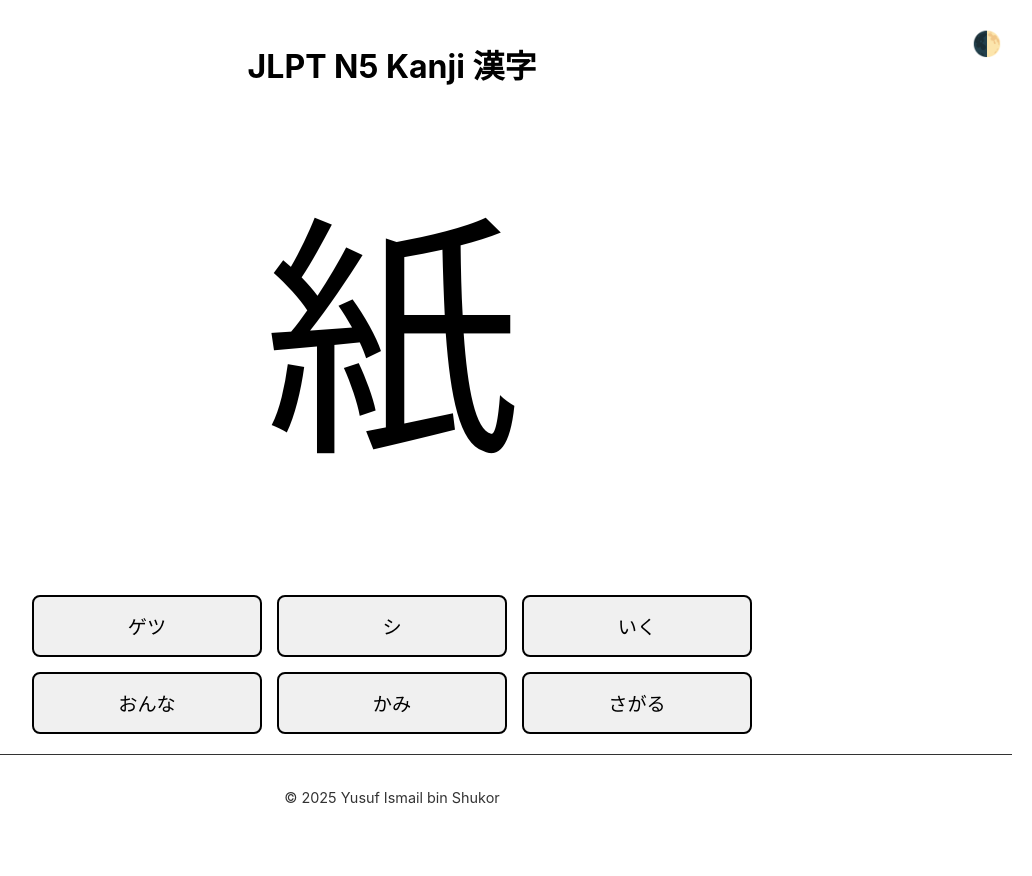
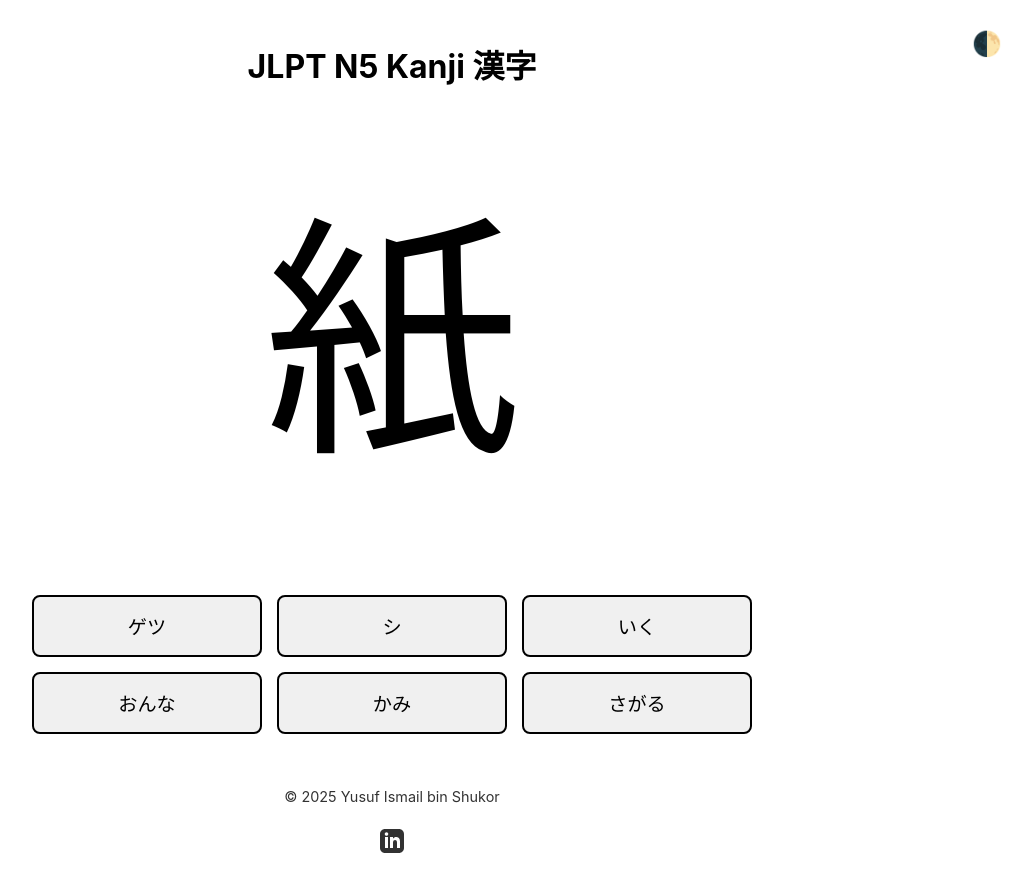
Before and after one commit to sabun123/jlpt-n5-kanji, a plain HTML site: page index.html in a window 1280 px wide. Shown: the whole page, without its empty margins (248-1280 px from the left). Before the commit the page ends 840 px from the top, so only its background shows below. Drawn offline with Linux system fonts and the light colour scheme.

Commit message:
✨ add linkedin link

```diff
--- a/index.html
+++ b/index.html
@@ -20,6 +20,11 @@
     </main>
     <footer class="copyright">
         <p>&copy; <span id="copyright-year">2025</span> Yusuf Ismail bin Shukor</p>
+        <a href="https://my.linkedin.com/in/yusuf-ismail-bin-shukor" target="_blank" rel="noopener noreferrer" class="linkedin-link">
+            <svg xmlns="http://www.w3.org/2000/svg" width="24" height="24" viewBox="0 0 24 24" class="linkedin-icon">
+                <path d="M19 0h-14c-2.761 0-5 2.239-5 5v14c0 2.761 2.239 5 5 5h14c2.762 0 5-2.239 5-5v-14c0-2.761-2.238-5-5-5zm-11 19h-3v-11h3v11zm-1.5-12.268c-.966 0-1.75-.79-1.75-1.764s.784-1.764 1.75-1.764 1.75.79 1.75 1.764-.783 1.764-1.75 1.764zm13.5 12.268h-3v-5.604c0-3.368-4-3.113-4 0v5.604h-3v-11h3v1.765c1.396-2.586 7-2.777 7 2.476v6.759z"/>
+            </svg>
+        </a>
     </footer>
     <script src="data.js"></script>
     <script src="app.js"></script>
--- a/styles.css
+++ b/styles.css
@@ -28,6 +28,8 @@ body.dark-mode {
     --bg-color: #121212;
     --text-color: #ffffff;
     --checkbox-bg: #2a2a2a;
+    --correct-color: #66BB6A;
+    --incorrect-color: #FF5252;
 }
 
 .container {
@@ -98,21 +100,24 @@ body.dark-mode {
     transform: translateY(-2px);
 }
 
+body.dark-mode .reading-option {
+    background-color: #2a2a2a;
+    border-color: #404040;
+    color: #ffffff;
+}
+
 body.dark-mode .reading-option:hover {
     background-color: #3a3a3a;
 }
 
-body.dark-mode .reading-option {
-    background-color: #2a2a2a;
-    border-color: #404040;
-}
-
+body.dark-mode .reading-option.correct,
 .reading-option.correct {
     background-color: var(--correct-color);
     color: white;
     border-color: var(--correct-color);
 }
 
+body.dark-mode .reading-option.incorrect,
 .reading-option.incorrect {
     background-color: var(--incorrect-color);
     color: white;
@@ -144,10 +149,29 @@ body.dark-mode .reading-option {
     padding: 20px;
     font-size: 0.9rem;
     opacity: 0.8;
-    border-top: 1px solid var(--text-color);
     box-sizing: border-box;
     margin-top: auto;
     text-align: center;
+    display: flex;
+    flex-direction: column;
+    align-items: center;
+    gap: 10px;
+}
+
+.linkedin-link {
+    color: var(--text-color);
+    text-decoration: none;
+    transition: opacity 0.3s ease;
+}
+
+.linkedin-link:hover {
+    opacity: 0.7;
+}
+
+.linkedin-icon {
+    fill: var(--text-color);
+    width: 24px;
+    height: 24px;
 }
 
 @media (min-width: 768px) {
```
